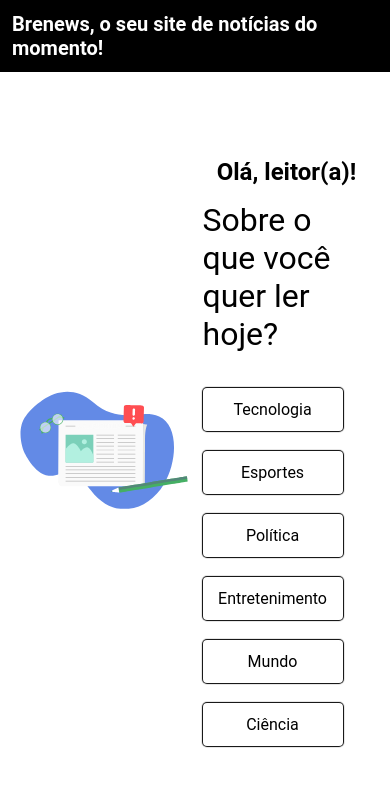
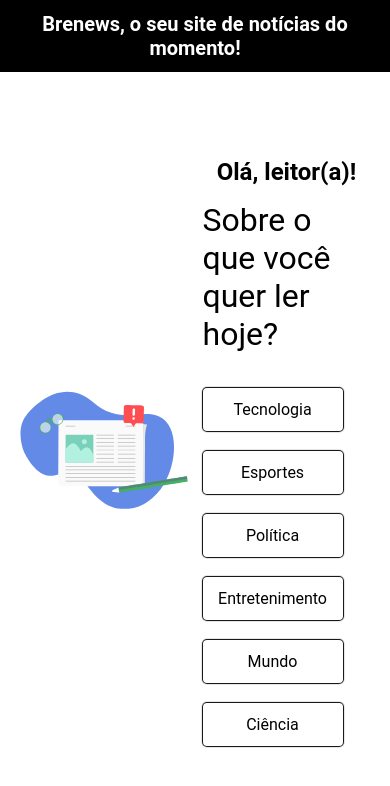
Before and after one commit to brenodevreact/brenews, a React (Create React App) app: page / in a window 390 px wide. Shown: the top 786 px of the page. Built offline with nearby package versions, Linux system fonts and the light colour scheme; no server answers.

Commit message:
Fix: Responsividade do header feita

```diff
--- a/src/components/Header/style.js
+++ b/src/components/Header/style.js
@@ -13,5 +13,6 @@ export const MainHeader = styled.header`
   h2 {
     font-size: var(--title3);
     color: var(--primary-color);
+    text-align: center;
   }
 `;
--- a/src/components/HeaderTech/style.js
+++ b/src/components/HeaderTech/style.js
@@ -7,10 +7,15 @@ export const MainHeader = styled.header`
   display: flex;
   flex-direction: row;
   align-items: center;
-  justify-content: center;
+  /* justify-content: center; */
   position: fixed;
   top: 0;
   z-index: 100;
+  overflow: auto;
+
+  @media (min-width: 560px) {
+    justify-content: center;
+  }
 
   padding: 12px;
 
```
